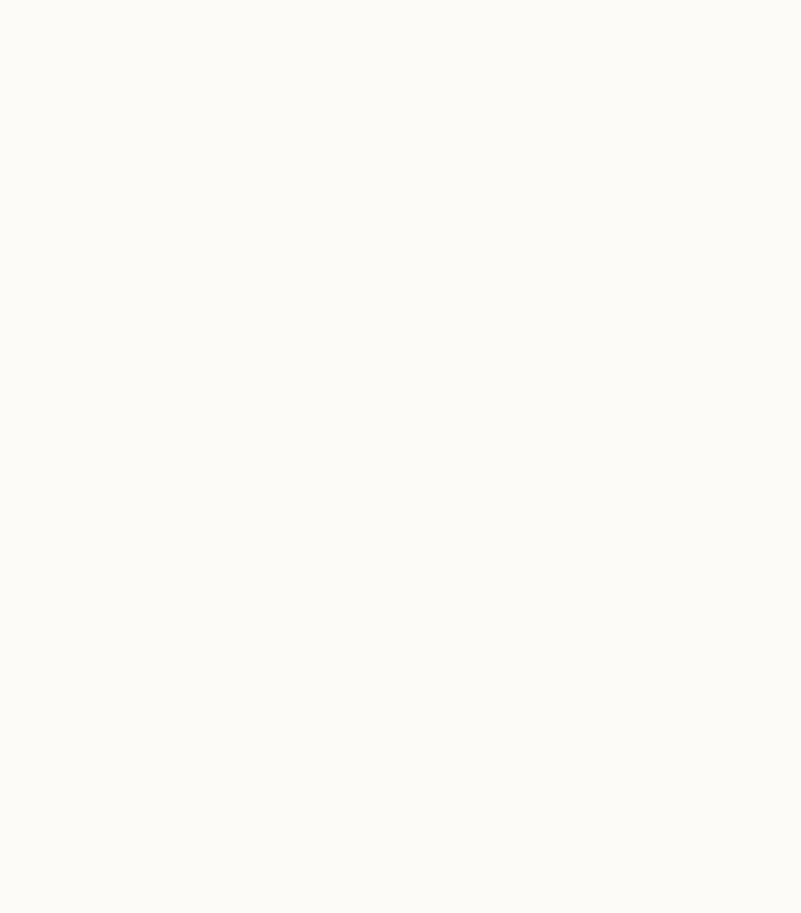
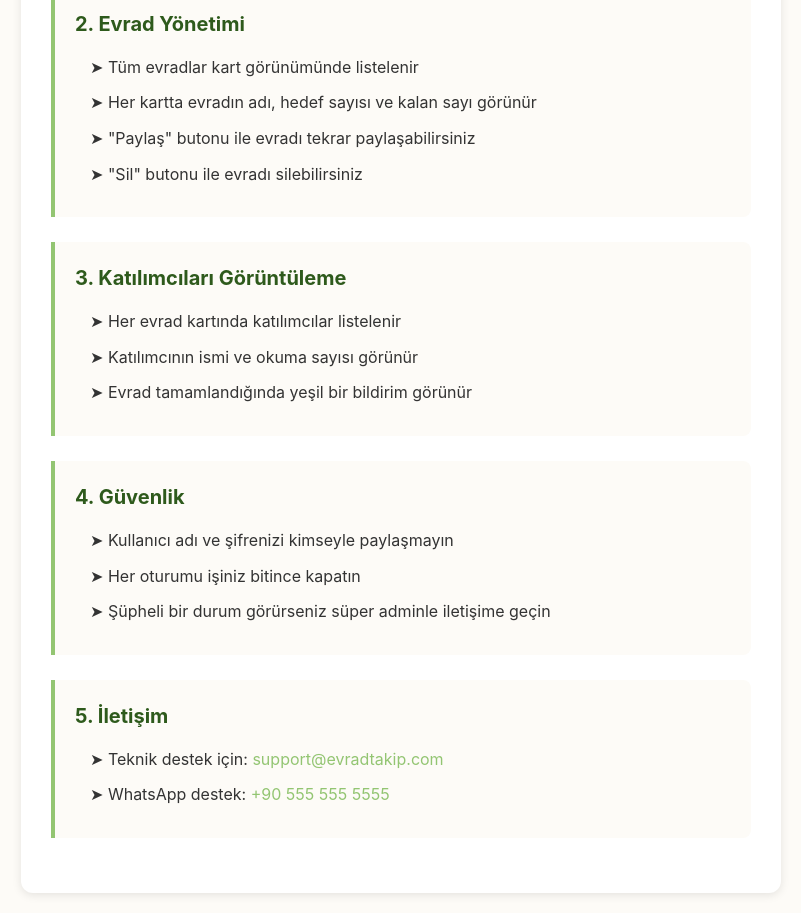
Before and after one commit to muhittinuzun/evrad-takip, a React (Create React App) app: page /admin/guide in a window 1280 px wide. Before the commit this address had no page. Shown: the part 400-1313 px from the top of the page, without its empty margins (239-1040 px from the left). Before the commit the page ends 800 px from the top, so only its background shows below. Built offline with nearby package versions, Linux system fonts and the light colour scheme.

Commit message:
Admin kılavuzu eklendi ve arayüz iyileştirmeleri yapıldı

```diff
--- a/src/App.js
+++ b/src/App.js
@@ -4,6 +4,7 @@ import AdminLogin from './components/AdminLogin';
 import AdminPanel from './components/AdminPanel';
 import SuperAdminPanel from './components/SuperAdminPanel';
 import EvradSayfasi from './components/EvradSayfasi';
+import AdminGuide from './components/AdminGuide';
 import './styles/main.css';
 
 function App() {
@@ -12,6 +13,7 @@ function App() {
       <Routes>
         <Route path="/admin" element={<AdminLogin />} />
         <Route path="/admin/panel" element={<AdminPanel />} />
+        <Route path="/admin/guide" element={<AdminGuide />} />
         <Route path="/superadmin/panel" element={<SuperAdminPanel />} />
         <Route path="/evrad/:evradId" element={<EvradSayfasi />} />
         <Route path="/" element={<Navigate to="/admin" replace />} />
--- /dev/null
+++ b/src/components/AdminGuide.js
@@ -0,0 +1,60 @@
+import React from 'react';
+import '../styles/main.css';
+
+function AdminGuide() {
+  return (
+    <div className="container">
+      <div className="guide-panel">
+        <h2>Admin Kullanım Kılavuzu</h2>
+
+        <div className="guide-section">
+          <h3>1. Evrad Oluşturma</h3>
+          <div className="guide-content">
+            <p>➤ "Yeni Evrad Oluştur" formunu kullanın</p>
+            <p>➤ Evrad adını ve hedef sayıyı girin</p>
+            <p>➤ "Oluştur ve Paylaş" butonuna tıklayın</p>
+            <p>➤ WhatsApp paylaşım penceresi otomatik açılacaktır</p>
+          </div>
+        </div>
+
+        <div className="guide-section">
+          <h3>2. Evrad Yönetimi</h3>
+          <div className="guide-content">
+            <p>➤ Tüm evradlar kart görünümünde listelenir</p>
+            <p>➤ Her kartta evradın adı, hedef sayısı ve kalan sayı görünür</p>
+            <p>➤ "Paylaş" butonu ile evradı tekrar paylaşabilirsiniz</p>
+            <p>➤ "Sil" butonu ile evradı silebilirsiniz</p>
+          </div>
+        </div>
+
+        <div className="guide-section">
+          <h3>3. Katılımcıları Görüntüleme</h3>
+          <div className="guide-content">
+            <p>➤ Her evrad kartında katılımcılar listelenir</p>
+            <p>➤ Katılımcının ismi ve okuma sayısı görünür</p>
+            <p>➤ Evrad tamamlandığında yeşil bir bildirim görünür</p>
+          </div>
+        </div>
+
+        <div className="guide-section">
+          <h3>4. Güvenlik</h3>
+          <div className="guide-content">
+            <p>➤ Kullanıcı adı ve şifrenizi kimseyle paylaşmayın</p>
+            <p>➤ Her oturumu işiniz bitince kapatın</p>
+            <p>➤ Şüpheli bir durum görürseniz süper adminle iletişime geçin</p>
+          </div>
+        </div>
+
+        <div className="guide-section">
+          <h3>5. İletişim</h3>
+          <div className="guide-content">
+            <p>➤ Teknik destek için: <a href="mailto:support@evradtakip.com">support@evradtakip.com</a></p>
+            <p>➤ WhatsApp destek: <a href="tel:+905555555555">+90 555 555 5555</a></p>
+          </div>
+        </div>
+      </div>
+    </div>
+  );
+}
+
+export default AdminGuide;
--- a/src/components/AdminPanel.js
+++ b/src/components/AdminPanel.js
@@ -86,7 +86,12 @@ function AdminPanel() {
   return (
     <div className="container">
       <div className="admin-panel">
-        <h2>Yeni Evrad Oluştur</h2>
+        <div className="header-actions">
+          <h2>Yeni Evrad Oluştur</h2>
+          <a href="/admin/guide" className="guide-link" target="_blank">
+            📖 Kullanım Kılavuzu
+          </a>
+        </div>
         <form onSubmit={evradOlustur}>
           <input
             type="text"
--- a/src/styles/main.css
+++ b/src/styles/main.css
@@ -149,3 +149,67 @@ h2 {
 .share-button:hover {
   background-color: #128C7E;
 }
+
+/* Kılavuz sayfası için stiller */
+.guide-panel {
+  background: white;
+  padding: 30px;
+  border-radius: 12px;
+  box-shadow: 0 2px 10px rgba(0,0,0,0.1);
+  margin-top: 20px;
+}
+
+.guide-section {
+  margin: 25px 0;
+  padding: 20px;
+  border-left: 4px solid var(--primary-color);
+  background: var(--background-color);
+  border-radius: 0 8px 8px 0;
+}
+
+.guide-section h3 {
+  color: var(--dark-color);
+  margin-bottom: 15px;
+  font-size: 20px;
+}
+
+.guide-content {
+  padding-left: 15px;
+}
+
+.guide-content p {
+  margin: 10px 0;
+  font-size: 16px;
+  line-height: 1.6;
+}
+
+.guide-content a {
+  color: var(--primary-color);
+  text-decoration: none;
+}
+
+.guide-content a:hover {
+  text-decoration: underline;
+}
+
+.header-actions {
+  display: flex;
+  justify-content: space-between;
+  align-items: center;
+  margin-bottom: 20px;
+}
+
+.guide-link {
+  color: var(--primary-color);
+  text-decoration: none;
+  font-size: 16px;
+  padding: 8px 15px;
+  border: 2px solid var(--primary-color);
+  border-radius: 20px;
+  transition: all 0.3s;
+}
+
+.guide-link:hover {
+  background: var(--primary-color);
+  color: white;
+}
```
